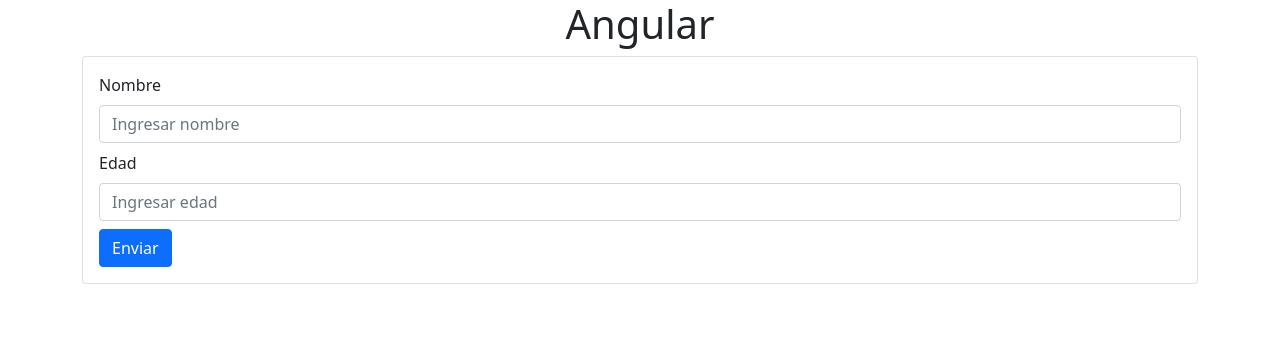
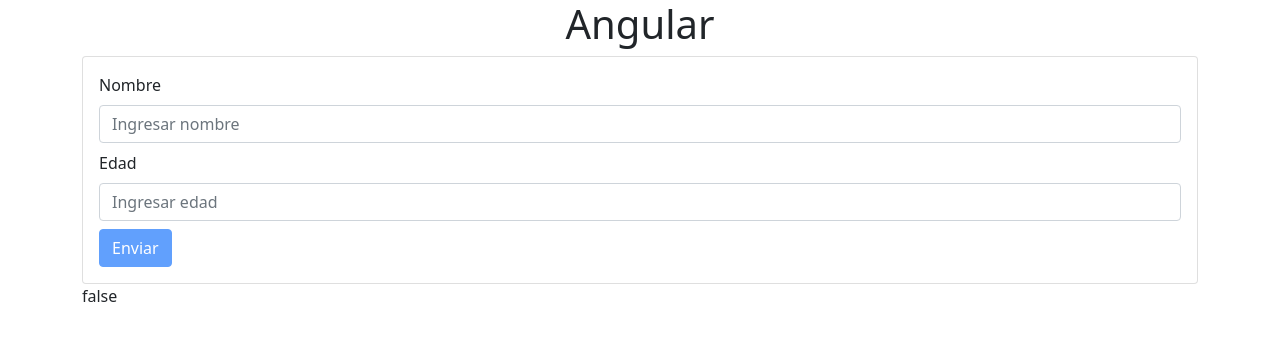
Before and after one commit to Slasari/first_angular_project, an Angular app: page / in a window 1280 px wide. Shown: the top 340 px of the page. Built offline with nearby package versions, Linux system fonts and the light colour scheme.

Commit message:
Estados-Formularios

```diff
--- a/src/app/formulario-p/formulario-p.component.html
+++ b/src/app/formulario-p/formulario-p.component.html
@@ -1,6 +1,7 @@
 <div class="card">
   <div class="card-body">
-    <form (ngSubmit)="procesar()">
+    <form (ngSubmit)="procesar()" #formContact="ngForm">
+      <!-- #formContact="ngForm" valida todos los errores del formulario -->
       <div class="mb-2">
         <label class="form-label">Nombre</label>
         <input
@@ -29,11 +30,13 @@
           #edad="ngModel"
         />
         <div class="alert alert-danger mt-2" [hidden]="edad.valid || edad.pristine">
-          La edad es obligatorio.
+          La edad es obligatoria.
         </div>
       </div>
 
-      <button class="btn btn-primary mt-2">Enviar</button>
+      <button class="btn btn-primary mt-2" [disabled]="formContact.invalid">Enviar</button>
     </form>
   </div>
 </div>
+
+{{formContact.valid}}
```
